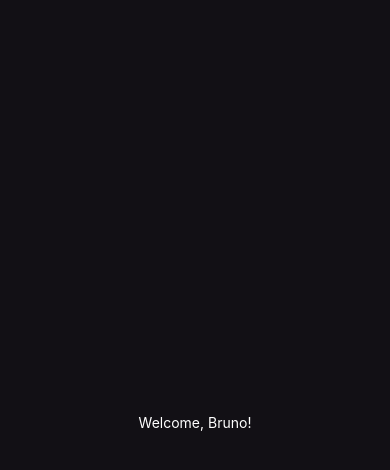
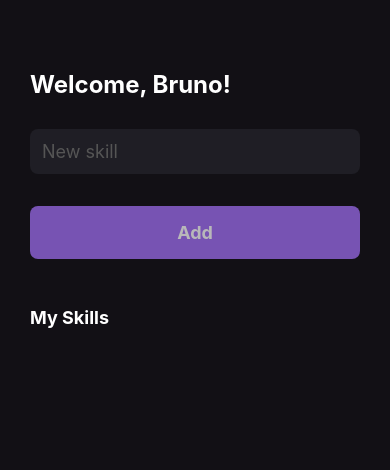
Before and after one commit to Brunogoldoni/React-Native, a React Native app: screen / in a window 390 px wide. Shown: the top 470 px of the page. Built offline with nearby package versions, Linux system fonts and the light colour scheme.

Commit message:
Läyout with styled-components

```diff
--- a/src/pages/Home/index.js
+++ b/src/pages/Home/index.js
@@ -1,12 +1,32 @@
 import React from "react";
 
-import { Container, Title } from "./styles";
-
+import {
+  Container,
+  Title,
+  WrapperInput,
+  Input,
+  WrapperButton,
+  Button,
+  ButtonText,
+  MySkillsText,
+} from "./styles";
 export default function App() {
   return (
     <>
       <Container>
         <Title>Welcome, Bruno!</Title>
+
+        <WrapperInput>
+          <Input placeholder="New skill" placeholderTextColor="#555" />
+        </WrapperInput>
+
+        <WrapperButton>
+          <Button>
+            <ButtonText>Add</ButtonText>
+          </Button>
+        </WrapperButton>
+
+        <MySkillsText>My Skills</MySkillsText>
       </Container>
     </>
   );
--- a/src/pages/Home/styles.js
+++ b/src/pages/Home/styles.js
@@ -4,11 +4,50 @@ import { colors } from "../../styles/colors";
 
 export const Container = styled.View`
   flex: 1;
-  align-items: center;
-  justify-content: center;
   background-color: ${colors.black};
+  padding: 70px 30px;
 `;
 
 export const Title = styled.Text`
   color: ${colors.white};
+  font-size: 24px;
+  font-weight: bold;
 `;
+
+export const WrapperInput = styled.View`
+  margin-top: 30px;
+`;
+
+export const Input = styled.TextInput`
+  background-color: ${colors.BGInput};
+  color: ${colors.white};
+  font-size: 18px;
+  width: 100%;
+  padding: 12px;
+  border-radius: 8px;
+`;
+
+export const WrapperButton = styled.View`
+  margin-top: 32px;
+`;
+
+export const Button = styled.TouchableOpacity`
+  background-color: ${colors.BGButton};
+  padding: 16px;
+  border-radius: 8px;
+  align-items: center;
+  opacity: 0.7;
+`;
+
+export const ButtonText = styled.Text`
+  color: ${colors.white};
+  font-size: 18px;
+  font-weight: bold;
+`;
+
+export const MySkillsText = styled.Text`
+  color: ${colors.white};
+  font-size: 18px;
+  font-weight: bold;
+  margin-top: 48px;
+`;
--- a/src/styles/colors.js
+++ b/src/styles/colors.js
@@ -1,5 +1,6 @@
 export const colors = {
   black: "#121015",
   white: "#FFF",
-  BGInput: '#1F1E25',
+  BGInput: "#1F1E25",
+  BGButton: "#A370F7",
 };
```
